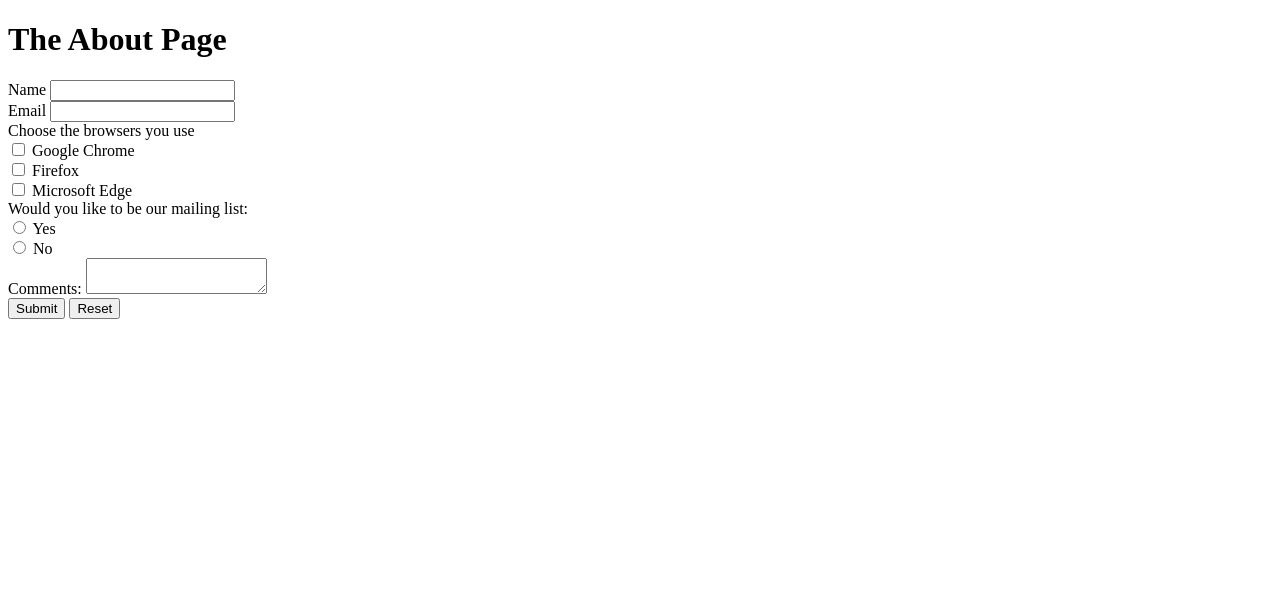
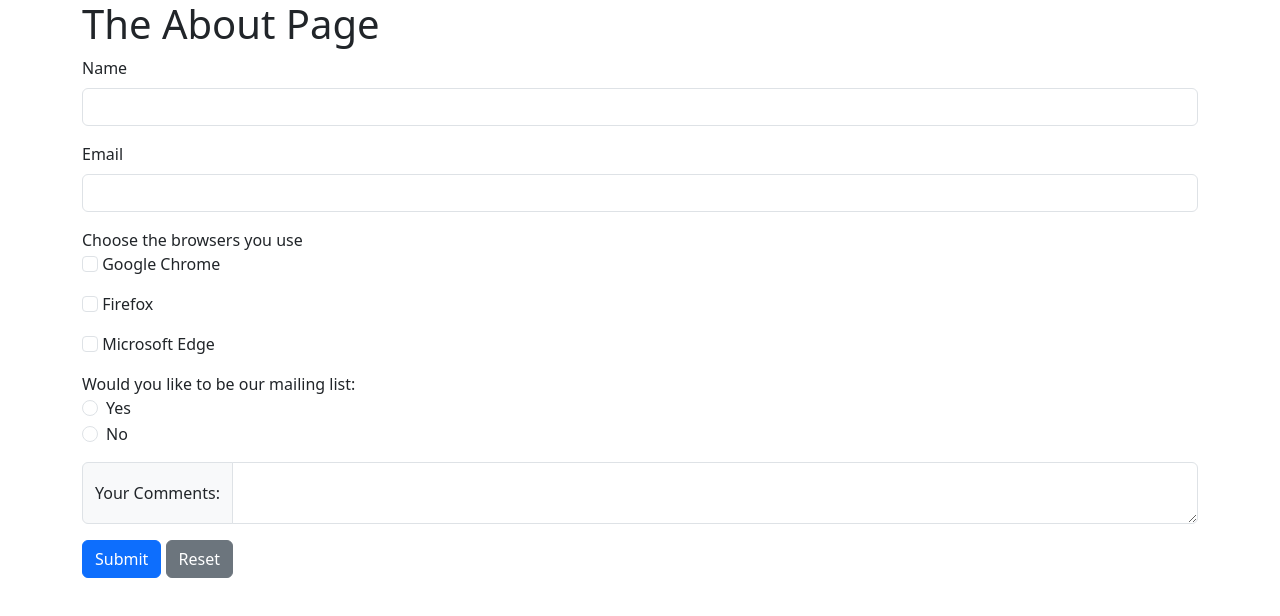
Before and after one commit to Henders21/web-dev-class-website, a plain HTML site: page about.html in a window 1280 px wide. Drawn offline with nearby package versions, Linux system fonts and the light colour scheme.

Commit message:
Add files via upload
working with bootstrap

```diff
--- a/about.html
+++ b/about.html
@@ -4,52 +4,55 @@
     <meta charset="UTF-8">
     <meta name="viewport" content="width=device-width, initial-scale=1.0">
     <title>About Page</title>
+    <link href="https://cdn.jsdelivr.net/npm/bootstrap@5.3.8/dist/css/bootstrap.min.css" rel="stylesheet" integrity="sha384-sRIl4kxILFvY47J16cr9ZwB07vP4J8+LH7qKQnuqkuIAvNWLzeN8tE5YBujZqJLB" crossorigin="anonymous">
 </head>
 <body>
+    <div class="container">
         <header>
             <h1>The About Page</h1>
         </header>
         <section>
             <form method="post" action="https://webdevbasics.net/scripts/demo.php">
-            <div>
-                <label for="myName">Name</label>
-                <input type="text" name="myName" id="myName">
+                <div class="mb-3">
+                    <label for="myName" class="form-label">Name</label>
+                    <input type="text" name="myName" id="myName" class="form-control">
                 </div>
-            <div>
-                <label for="myEmail">Email</label>
-                <input type="text" name="myEmail" id="myEmail">
+                <div class="mb-3">
+                    <label for="myEmail" class="form-label">Email</label>
+                    <input type="text" name="myEmail" id="myEmail" class="form-control">
                 </div>
                 Choose the browsers you use
-            <div>
-                <input type="checkbox" name="go" id="go" value="yes">
-                <label for="go">Google Chrome</label>
+                <div class="mb-3" form-check>
+                    <input type="checkbox" name="go" id="go" value="yes" class="form-check-input">
+                    <label for="go" class="form-check-label">Google Chrome</label>
                 </div>
-            <div>
-                <input type="checkbox" name="firefox" id="firefox" value="yes">
-                <label for="firefox">Firefox</label>
+                <div class="mb-3"  form-check>
+                    <input type="checkbox" name="firefox" id="firefox" value="yes" class="form-check-input">
+                    <label for="firefox" class="form-check-label">Firefox</label>
                 </div>
-            <div>
-                <input type="checkbox" name="edge" id="edge" value="yes">
-                <label for="edge">Microsoft Edge</label>
+                <div class="mb-3"  form-check>
+                    <input type="checkbox" name="edge" id="edge" value="yes" class="form-check-input">
+                    <label for="edge" class="form-check-label">Microsoft Edge</label>
                 </div>
                 Would you like to be our mailing list: <br>
-            <div>
-                <div>
-                    <input type="radio" name="mailinglist" id="mailinglist" value="yes">
-                    <label for="mailinglist">Yes</label>
+                <div class="mb-3">
+                    <div class="form-check">
+                        <input type="radio" name="mailinglist" id="mailinglist" value="yes" class="form-check-input">
+                        <label for="mailinglist" class="form-check-label">Yes</label>
                     </div>
-                <div>
-                    <input type="radio" name="mailinglist" id="mailinglist" value="yes">
-                    <label for="mailinglist">No</label>
+                    <div class="form-check">
+                        <input type="radio" name="mailinglist" id="mailinglist" value="yes" class="form-check-input">
+                        <label for="mailinglist" class="form-check-label">No</label>
                     </div>
                 </div>
-            <div>
-                <span>Comments:</span>
-                <textarea></textarea>
+                <div class="mb-3 input-group" >
+                    <span class="input-group-text">Your Comments:</span>
+                    <textarea class="form-control" aria-label="comment"></textarea>
                 </div>
-            <input type="submit" value="Submit">
-            <input type="reset">
+                <input type="submit" value="Submit" class="btn btn-primary">
+                <input type="reset" class="btn btn-secondary">
             </form>
         </section>
+    </div>
 </body>
 </html>
```
Also changed, not shown: index.html (+16 -5 lines), table.html (+5 -1 lines). Lines whose indentation alone changed are shown as unchanged.
